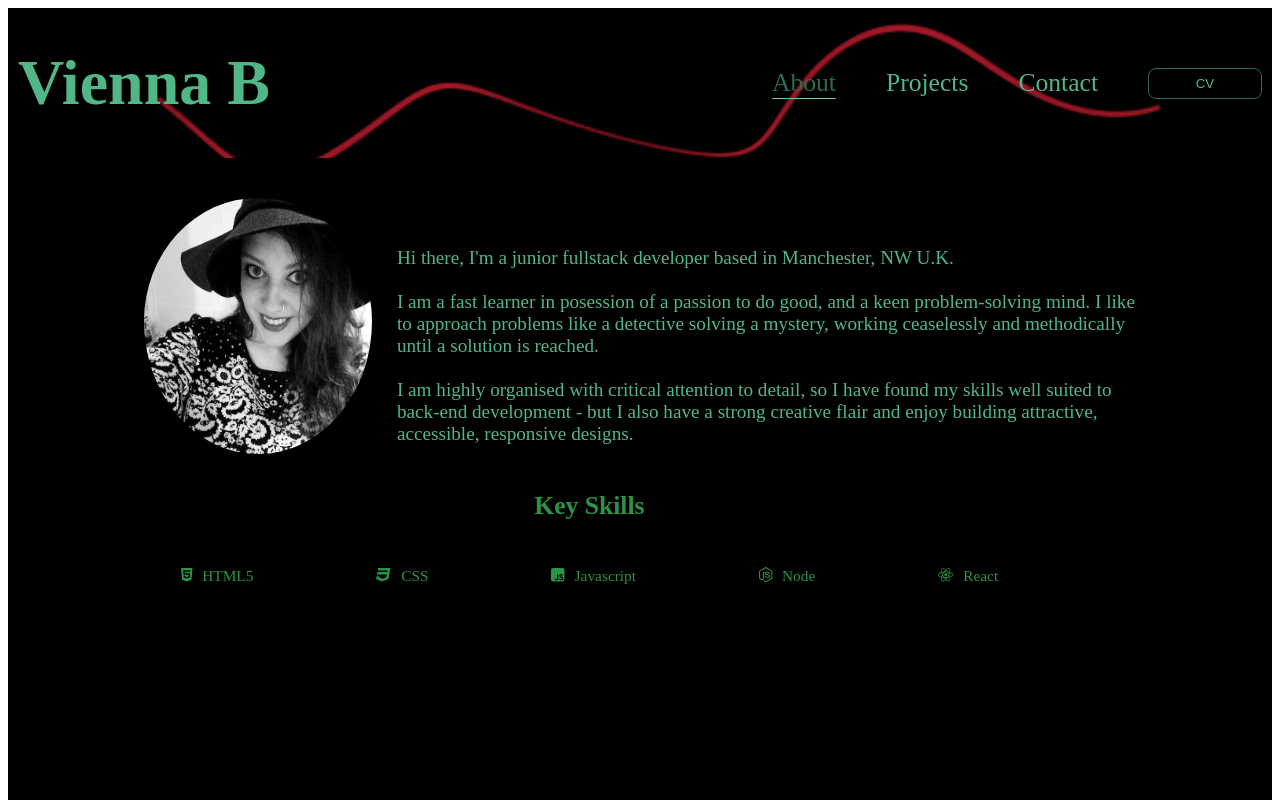
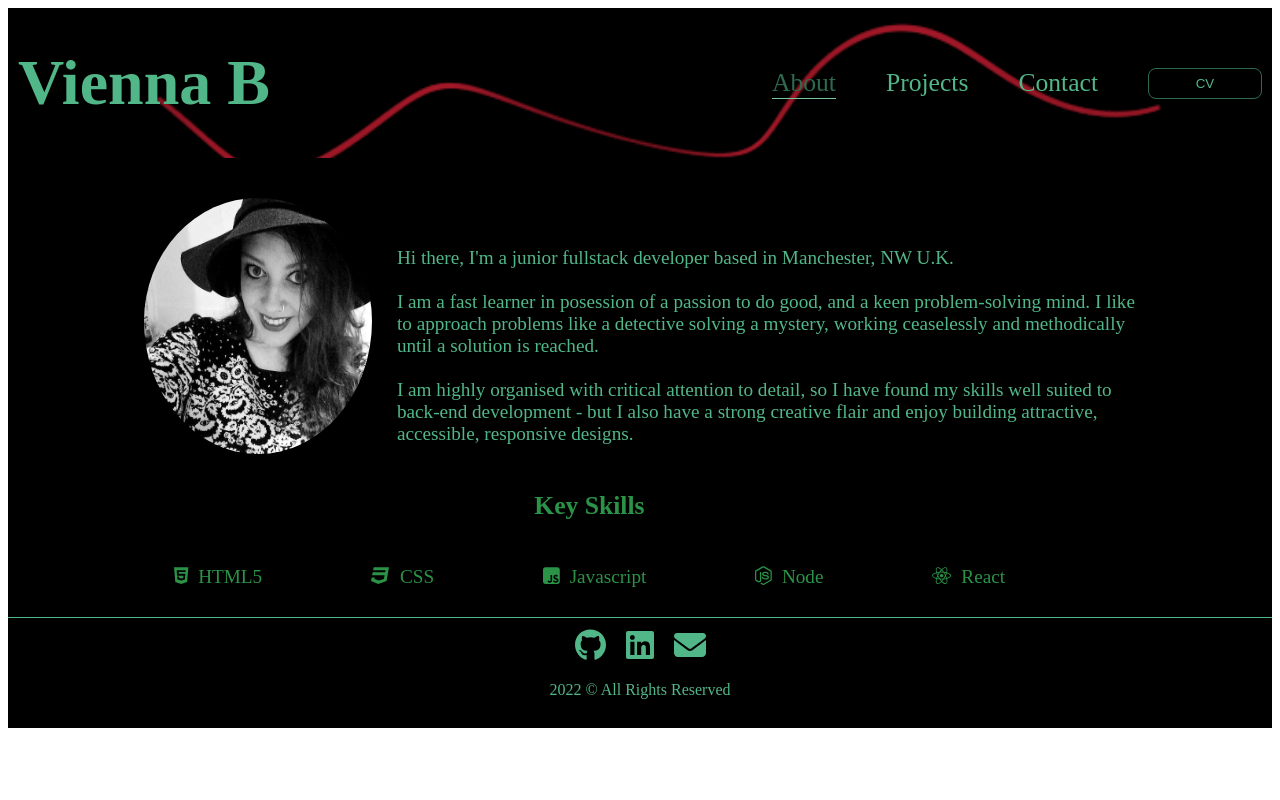
Before and after one commit to ViennaBorowska/VB-Portfolio, a React (Create React App) app: page / in a window 1280 px wide. Shown: the top 800 px of the page. Built offline with nearby package versions, Linux system fonts and the light colour scheme.

Commit message:
added styling to footer & key skills

```diff
--- a/src/components/About/About.css
+++ b/src/components/About/About.css
@@ -1,7 +1,7 @@
 :root {
   /* Colour Variables */
   --dark: #081c15;
-  --light: #52b788;
+  --light: #2b9348;
   --navlink-active: #2d6a4f;
   --text-hover: #74c69d;
   --my-black: #000000;
@@ -9,14 +9,12 @@
 
 .about-container {
   width: 100%;
-  height: 100vh;
   background-color: var(--my-black);
 }
 
 .about-holder {
   padding-top: 20px;
   width: 90%;
-  height: 100%;
   display: flex;
   flex-direction: column;
   align-items: flex-start;
@@ -45,6 +43,13 @@
   color: var(--light);
 }
 
+.about-bottom {
+  display: flex;
+  flex-direction: column;
+  width: 100%;
+  margin-bottom: 10px;
+}
+
 .key-skills-list {
   display: flex;
   flex-direction: row;
@@ -56,7 +61,7 @@
 
 .key-skills-list p {
   padding-top: 5px;
-  font-size: 1.2vw;
+  font-size: 1.5vw;
   display: flex;
   gap: 10px;
   color: #2b9348;
--- a/src/components/About/About.js
+++ b/src/components/About/About.js
@@ -36,6 +36,7 @@ export default function About() {
             accessible, responsive designs.
           </p>
         </div>
+        <div className="about-bottom">
           <h2 className="key-skills-title">Key Skills</h2>
           <div className="key-skills-list">
             <p>
@@ -60,6 +61,7 @@ export default function About() {
             </p>
           </div>
         </div>
+      </div>
     </section>
   );
 }
--- a/src/components/Footer/Footer.css
+++ b/src/components/Footer/Footer.css
@@ -11,6 +11,8 @@
   background-color: var(--my-black);
   height: 100px;
   color: var(--light);
+  border-top: 0.5px solid var(--light);
+  padding-top: 10px;
 }
 
 .footer-link-holder {
```
Lines whose indentation alone changed are shown as unchanged.
